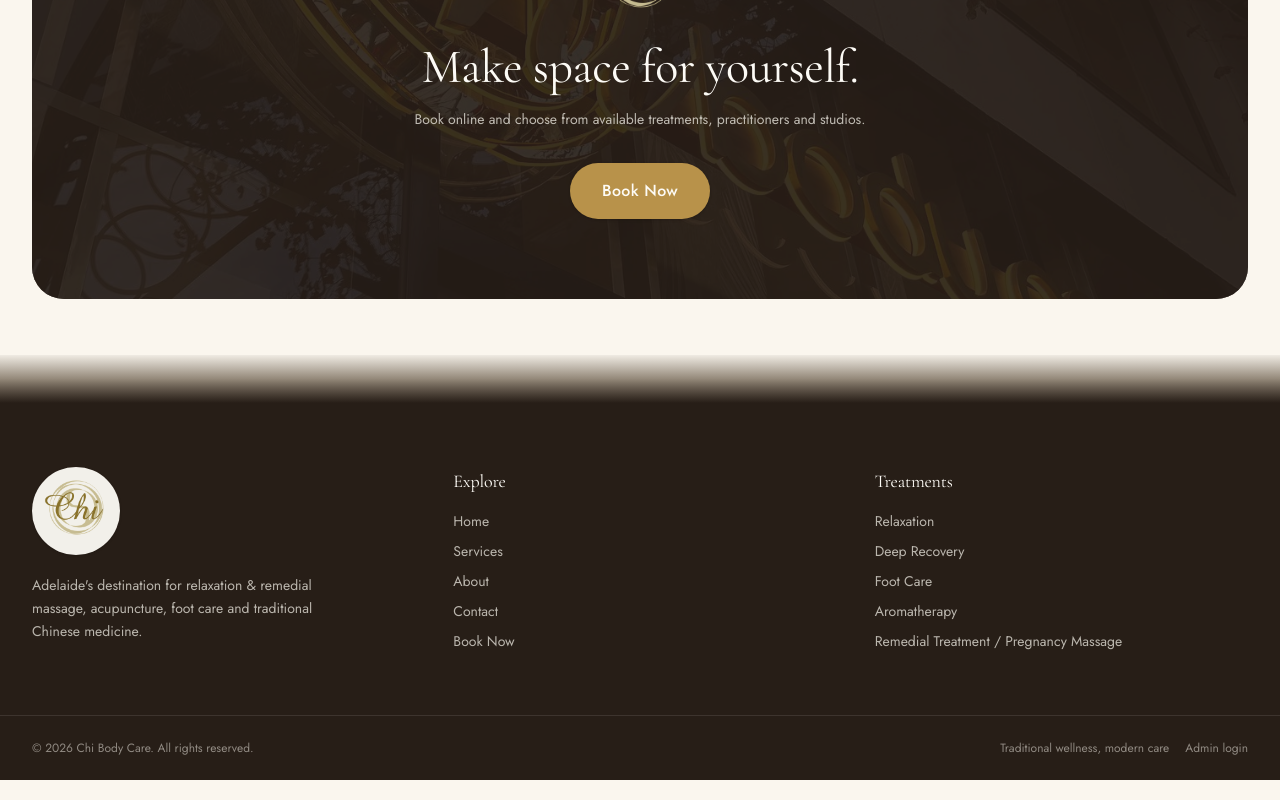
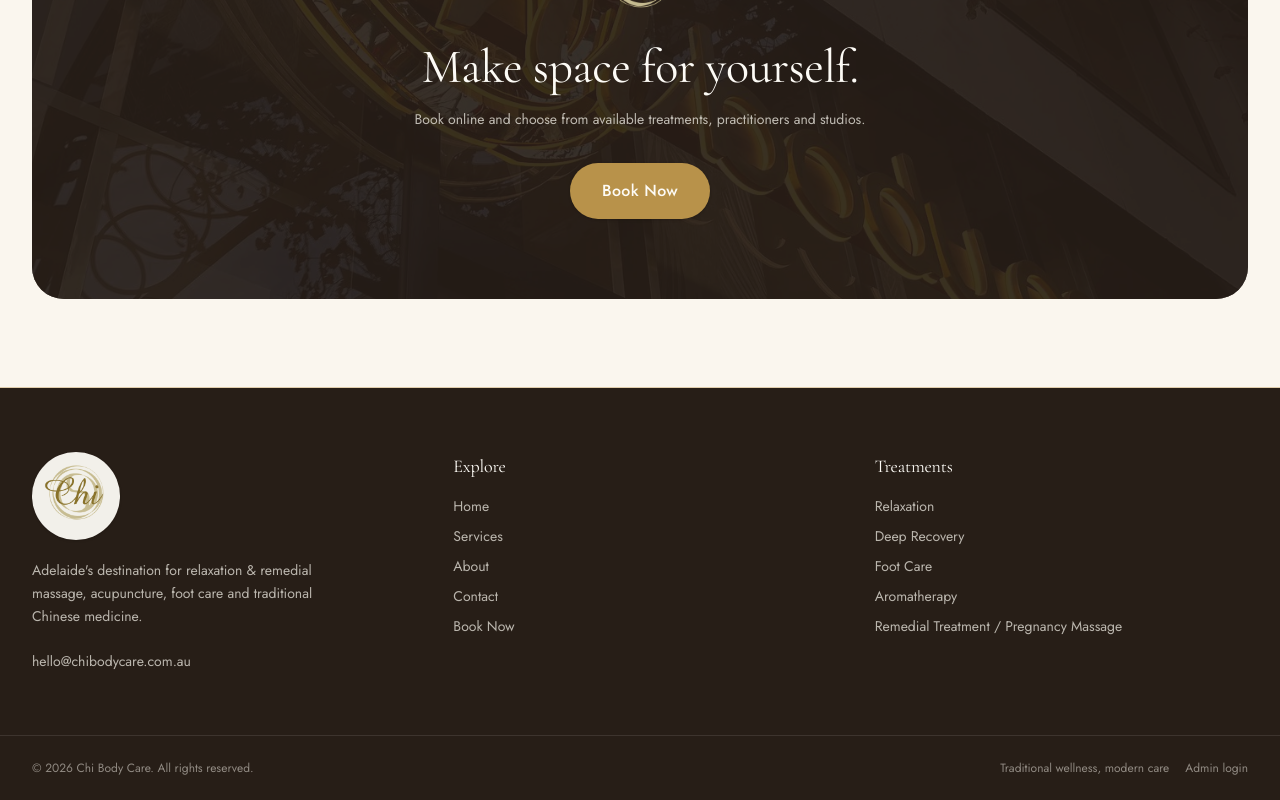
Before and after one commit to ar1062515080-pixel/chibodycare-website, a Next.js app: page / in a window 1280 px wide. Shown: the part 3566-4366 px from the top of the page. Built offline with nearby package versions, Linux system fonts and the light colour scheme.

Commit message:
Restore footer styling and email

```diff
--- a/src/components/site-footer.tsx
+++ b/src/components/site-footer.tsx
@@ -9,8 +9,7 @@ export function SiteFooter() {
   const topCategories = categories.slice(0, 5);
 
   return (
-    <footer className="bg-brown-900 text-cream-100">
-      <div className="h-12 bg-gradient-to-b from-cream-100/95 via-sand-100/55 to-brown-900" aria-hidden="true" />
+    <footer className="mt-8 border-t border-sand-200 bg-brown-900 text-cream-100">
       <div className="container-page grid gap-12 py-16 md:grid-cols-3">
         <div>
           <Link href="/" aria-label="Chi Body Care home" className="inline-flex rounded-full bg-cream-50/95 p-1 shadow-sm">
@@ -18,6 +17,11 @@ export function SiteFooter() {
           </Link>
           <p className="mt-4 max-w-xs text-sm leading-relaxed text-cream-100/70">
             {business.shortDescription}
+          </p>
+          <p className="mt-6 text-sm text-cream-100/70">
+            <a className="transition-colors hover:text-gold-light" href={`mailto:${business.email}`}>
+              {business.email}
+            </a>
           </p>
         </div>
 
```
